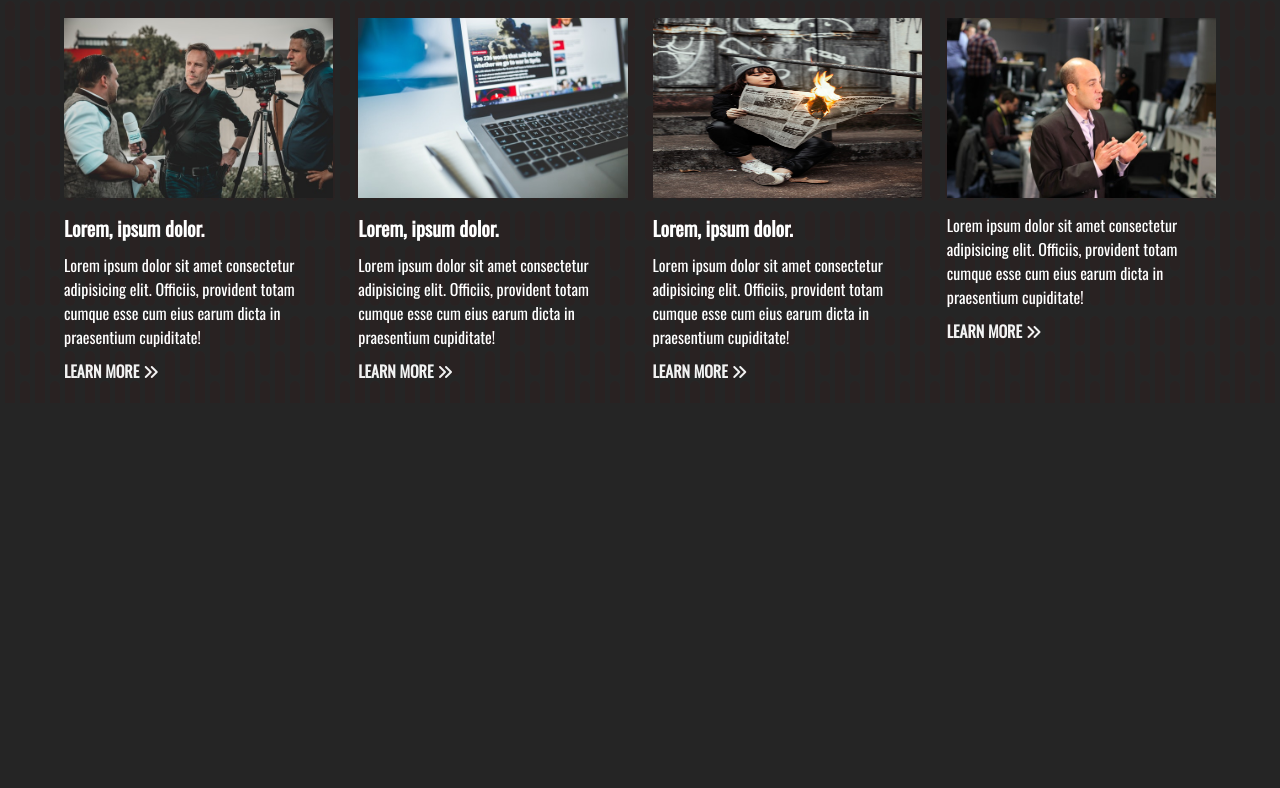
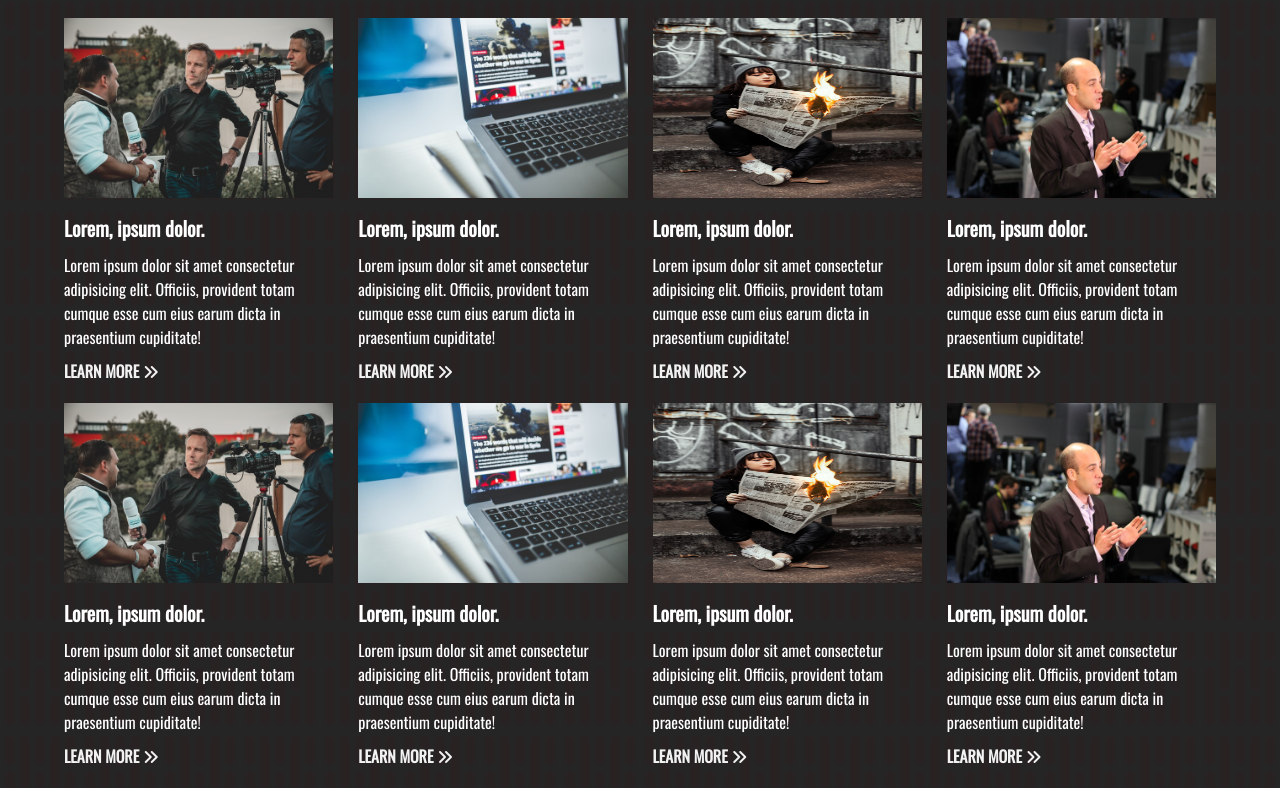
Before and after one commit to davidegc/technews, a plain HTML site: page index.html in a window 1280 px wide. Shown: the part 634-1422 px from the top of the page. Before the commit the page ends 1037 px from the top, so only its background shows below. Drawn offline with nearby package versions, Linux system fonts and the light colour scheme; a script that the page names is missing.

Commit message:
Se creo una segunda seccion de noticias

```diff
--- a/index.html
+++ b/index.html
@@ -1,5 +1,6 @@
 <!DOCTYPE html>
 <html lang="en">
+
 <head>
     <meta charset="UTF-8">
     <meta name="viewport" content="width=device-width, initial-scale=1.0">
@@ -9,6 +10,7 @@
     <!-- CUSTOM CSS -->
     <link rel="stylesheet" href="style.css">
 </head>
+
 <body>
     <script src="app.js"></script>
 
@@ -45,34 +47,71 @@
         <!-- SHOWCASE -->
         <header class="showcase">
             <h2>Big News Today</h2>
-            <p>Lorem ipsum dolor sit amet consectetur adipisicing elit. Dolore excepturi nam aperiam dicta velit sapiente iure perspiciatis natus ad magni?</p>
+            <p>Lorem ipsum dolor sit amet consectetur adipisicing elit. Dolore excepturi nam aperiam dicta velit
+                sapiente iure perspiciatis natus ad magni?</p>
             <a href="#" class="btn">Read More <i class="fas fa-angle-double-right"></i></a>
         </header>
 
-        <!-- NEWS CARDS -->
+        <!-- NEWS CARDS ONE -->
         <div class="news-cards">
             <div>
                 <img src="img/news1.jpg" alt="News 1">
                 <h3>Lorem, ipsum dolor.</h3>
-                <p>Lorem ipsum dolor sit amet consectetur adipisicing elit. Officiis, provident totam cumque esse cum eius earum dicta in praesentium cupiditate!</p>
+                <p>Lorem ipsum dolor sit amet consectetur adipisicing elit. Officiis, provident totam cumque esse cum
+                    eius earum dicta in praesentium cupiditate!</p>
                 <a href="#">Learn More <i class="fas fa-angle-double-right"></i></a>
             </div>
             <div>
-            <img src="img/news2.jpg" alt="News 2">
+                <img src="img/news2.jpg" alt="News 2">
                 <h3>Lorem, ipsum dolor.</h3>
-                <p>Lorem ipsum dolor sit amet consectetur adipisicing elit. Officiis, provident totam cumque esse cum eius earum dicta in praesentium cupiditate!</p>
+                <p>Lorem ipsum dolor sit amet consectetur adipisicing elit. Officiis, provident totam cumque esse cum
+                    eius earum dicta in praesentium cupiditate!</p>
                 <a href="#">Learn More <i class="fas fa-angle-double-right"></i></a>
             </div>
             <div>
-        <img src="img/news3.jpg" alt="News 3">
+                <img src="img/news3.jpg" alt="News 3">
                 <h3>Lorem, ipsum dolor.</h3>
-                <p>Lorem ipsum dolor sit amet consectetur adipisicing elit. Officiis, provident totam cumque esse cum eius earum dicta in praesentium cupiditate!</p>
+                <p>Lorem ipsum dolor sit amet consectetur adipisicing elit. Officiis, provident totam cumque esse cum
+                    eius earum dicta in praesentium cupiditate!</p>
                 <a href="#">Learn More <i class="fas fa-angle-double-right"></i></a>
             </div>
             <div>
                 <img src="img/news4.jpg" alt="News 4">
-                <h3></h3>
-                <p>Lorem ipsum dolor sit amet consectetur adipisicing elit. Officiis, provident totam cumque esse cum eius earum dicta in praesentium cupiditate!</p>
+                <h3>Lorem, ipsum dolor.</h3>
+                <p>Lorem ipsum dolor sit amet consectetur adipisicing elit. Officiis, provident totam cumque esse cum
+                    eius earum dicta in praesentium cupiditate!</p>
+                <a href="#">Learn More <i class="fas fa-angle-double-right"></i></a>
+            </div>
+        </div>
+
+        <!-- NEWS CARDS TWO -->
+        <div class="news-cards">
+            <div>
+                <img src="img/news1.jpg" alt="News 1">
+                <h3>Lorem, ipsum dolor.</h3>
+                <p>Lorem ipsum dolor sit amet consectetur adipisicing elit. Officiis, provident totam cumque esse cum
+                    eius earum dicta in praesentium cupiditate!</p>
+                <a href="#">Learn More <i class="fas fa-angle-double-right"></i></a>
+            </div>
+            <div>
+                <img src="img/news2.jpg" alt="News 2">
+                <h3>Lorem, ipsum dolor.</h3>
+                <p>Lorem ipsum dolor sit amet consectetur adipisicing elit. Officiis, provident totam cumque esse cum
+                    eius earum dicta in praesentium cupiditate!</p>
+                <a href="#">Learn More <i class="fas fa-angle-double-right"></i></a>
+            </div>
+            <div>
+                <img src="img/news3.jpg" alt="News 3">
+                <h3>Lorem, ipsum dolor.</h3>
+                <p>Lorem ipsum dolor sit amet consectetur adipisicing elit. Officiis, provident totam cumque esse cum
+                    eius earum dicta in praesentium cupiditate!</p>
+                <a href="#">Learn More <i class="fas fa-angle-double-right"></i></a>
+            </div>
+            <div>
+                <img src="img/news4.jpg" alt="News 4">
+                <h3>Lorem, ipsum dolor.</h3>
+                <p>Lorem ipsum dolor sit amet consectetur adipisicing elit. Officiis, provident totam cumque esse cum
+                    eius earum dicta in praesentium cupiditate!</p>
                 <a href="#">Learn More <i class="fas fa-angle-double-right"></i></a>
             </div>
         </div>
@@ -82,4 +121,5 @@
     <!-- FONTAWESOME -->
     <script src="https://kit.fontawesome.com/b7c6d527ac.js" crossorigin="anonymous"></script>
 </body>
+
 </html>
```
